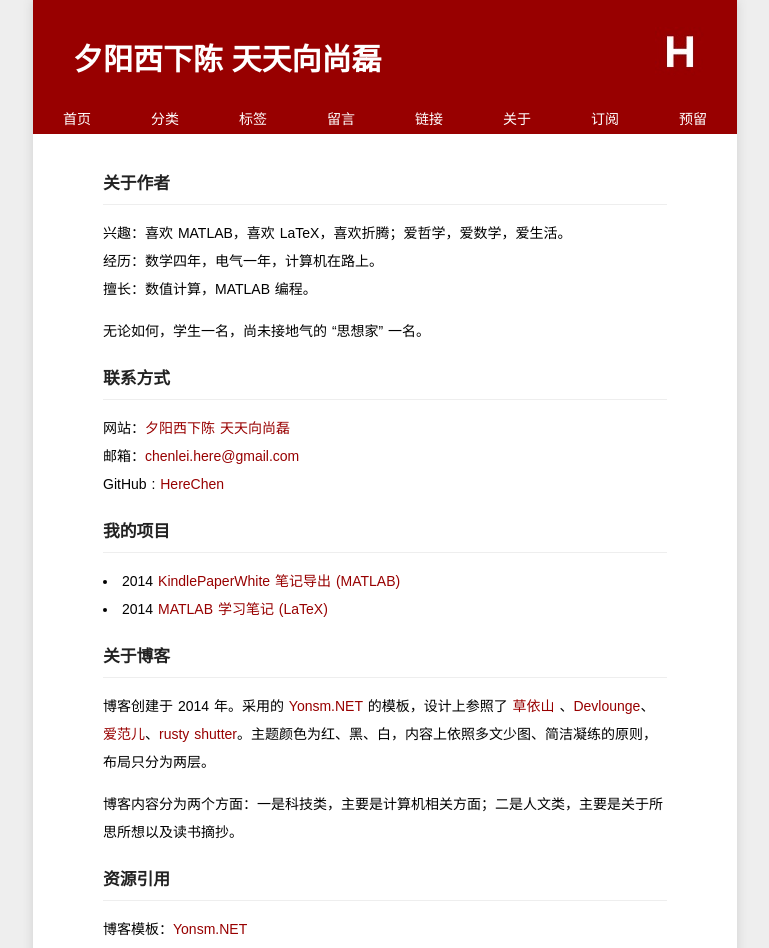
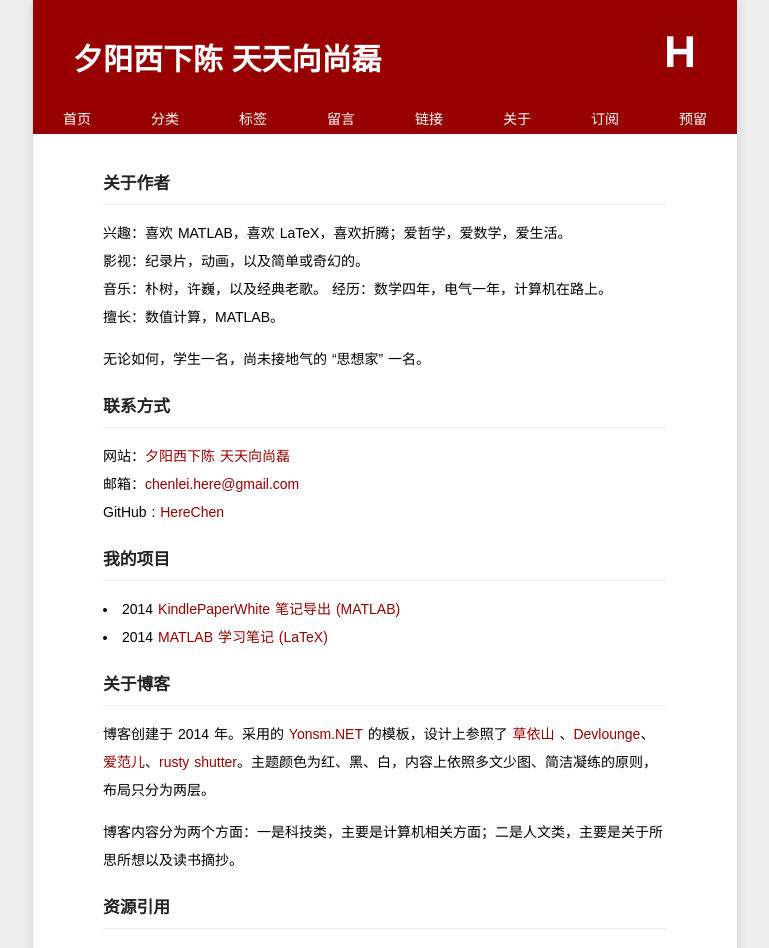
Before and after one commit to Xuezhiyuanlin/herechen.github.io, a Jekyll site: the page built from about/index.md, in a window 1280 px wide. Shown: the top 948 px of the page, without its empty margins (255-1024 px from the left). Built offline with Jekyll 4.4.1, drawn with Linux system fonts in a browser that asks for light colours; some web fonts are replaced; Markdown is read by kramdown in place of the engine named in the settings.

Commit message:
herechen

```diff
--- a/about/index.md
+++ b/about/index.md
@@ -7,8 +7,10 @@ comments: no
 ### 关于作者
 
 兴趣：喜欢 MATLAB，喜欢 LaTeX，喜欢折腾；爱哲学，爱数学，爱生活。
+影视：纪录片，动画，以及简单或奇幻的。
+音乐：朴树，许巍，以及经典老歌。
 经历：数学四年，电气一年，计算机在路上。
-擅长：数值计算，MATLAB 编程。
+擅长：数值计算，MATLAB。
 
 无论如何，学生一名，尚未接地气的 “思想家” 一名。
 
```
